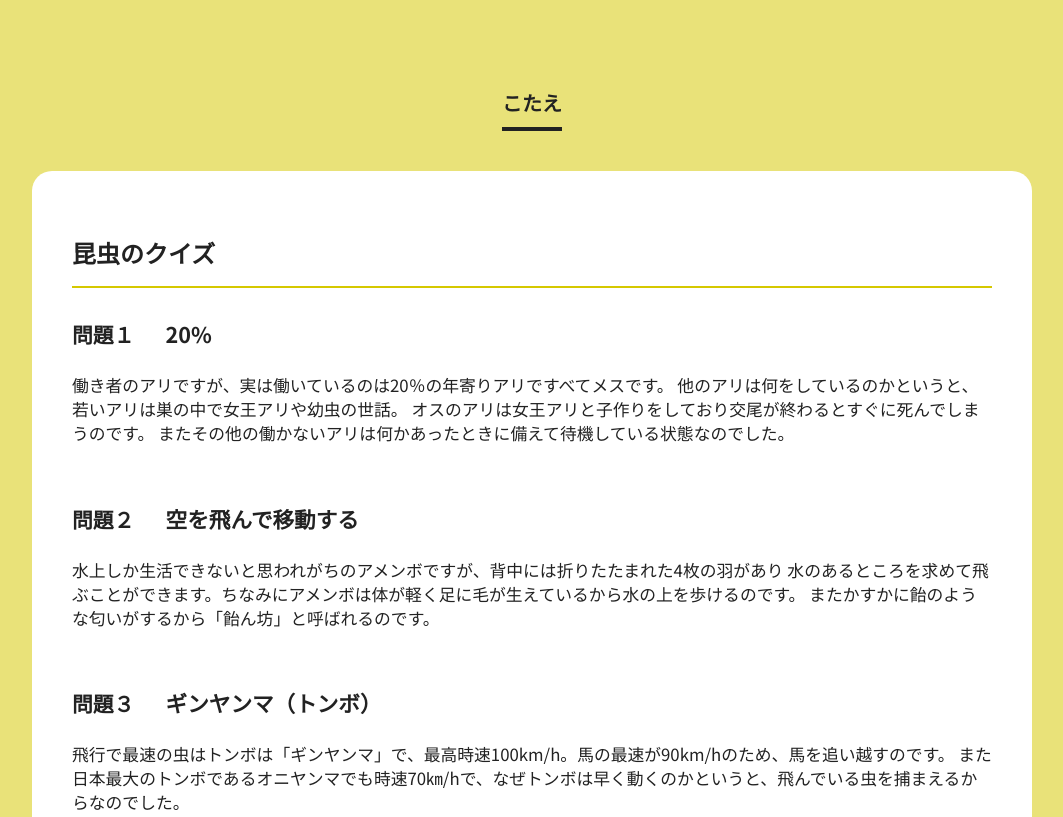
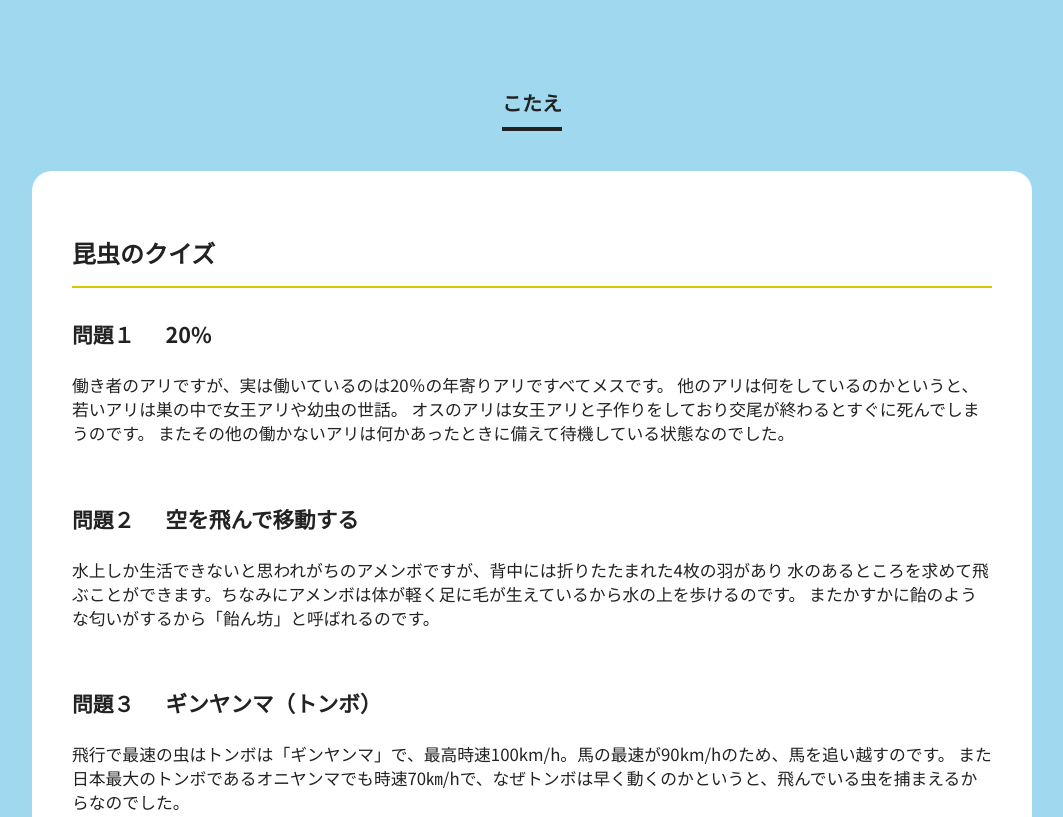
Before and after one commit to ikimono100/answer, a plain HTML site: page index.html in a window 1280 px wide. Shown: the top 817 px of the page, without its empty margins (108-1171 px from the left). Drawn offline with Linux system fonts and the light colour scheme.

Commit message:
Update style.css

```diff
--- a/style.css
+++ b/style.css
@@ -3,7 +3,7 @@
 body {
   font-family: 'Noto Sans JP', sans-serif;
   color: #222;
-  background-color: #e9e279;
+  background-color: #a0d8ef;
 }
 
 /* information
@@ -12,7 +12,7 @@ body {
   padding: 80px 0 100px;
   color: #222;
   text-align: center;
-  background-color: #e9e279;
+  background-color: #a0d8ef;
 }
 
 #information .wrapper {
```
